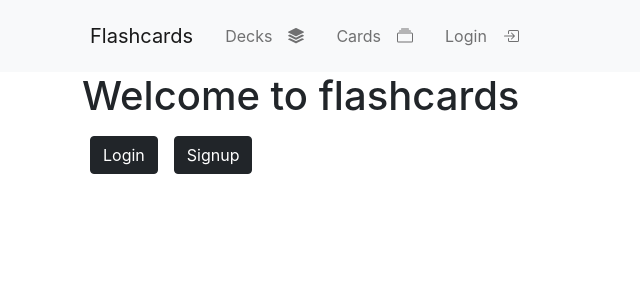
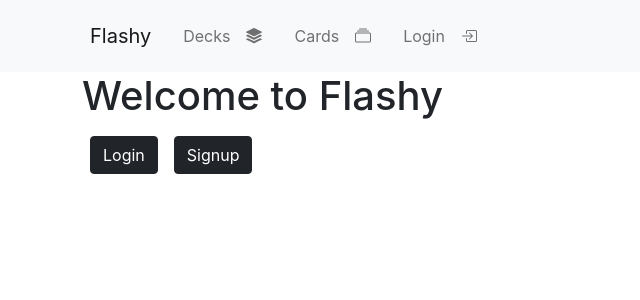
Before and after one commit to JeffreyTan1/MERN-flashcards, a React (Create React App) app in the folder client/: page / in a window 1280 px wide. Shown: the top 300 px of the page, without its empty margins (0-640 px from the left). Built offline with nearby package versions, Linux system fonts and the light colour scheme.

Commit message:
change flashcards to flashy

```diff
--- a/client/public/index.html
+++ b/client/public/index.html
@@ -28,7 +28,7 @@
       work correctly both with client-side routing and a non-root public URL.
       Learn how to configure a non-root public URL by running `npm run build`.
     -->
-    <title>Flashcards</title>
+    <title>Flashy</title>
   </head>
   <body>
     <noscript>You need to enable JavaScript to run this app.</noscript>
--- a/client/src/components/Landing.js
+++ b/client/src/components/Landing.js
@@ -5,7 +5,7 @@ function Landing() {
 
     return (
         <div className="container">
-            <h1>Welcome to flashcards</h1>
+            <h1>Welcome to Flashy</h1>
             <Link
                 className="btn btn-dark"
                 role="button"
--- a/client/src/components/layout/Navbar.js
+++ b/client/src/components/layout/Navbar.js
@@ -12,7 +12,7 @@ function Navbar() {
     <nav className="navbar navbar-expand-lg navbar-light bg-light">
         <div className="container">
             <Link className="navbar-brand" to="/">
-                Flashcards
+                Flashy
             </Link>
             <button className="navbar-toggler" type="button" data-bs-toggle="collapse" data-bs-target="#navbarSupportedContent" aria-controls="navbarSupportedContent" aria-expanded="false" aria-label="Toggle navigation">
             <span className="navbar-toggler-icon"></span>
```
